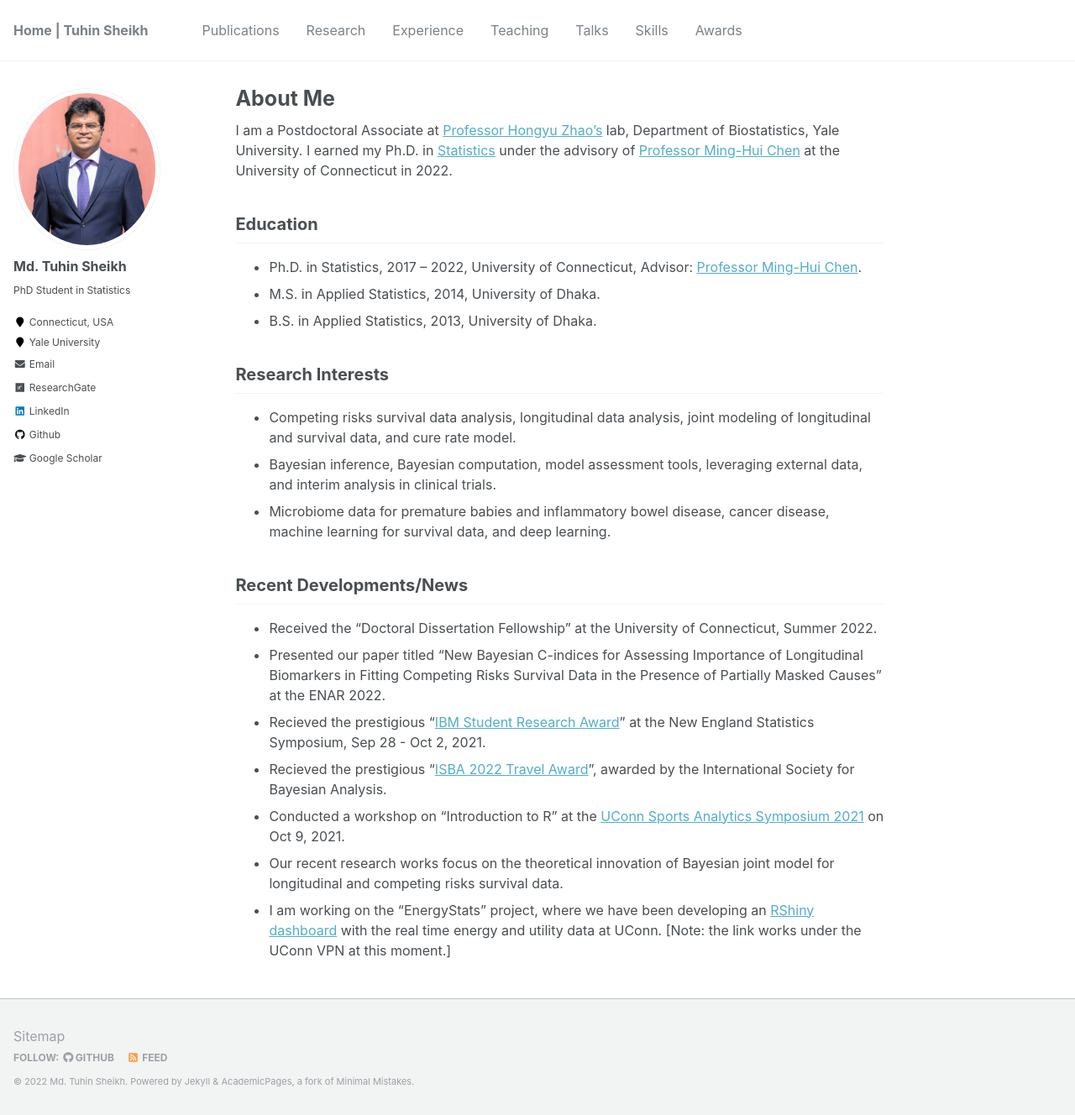
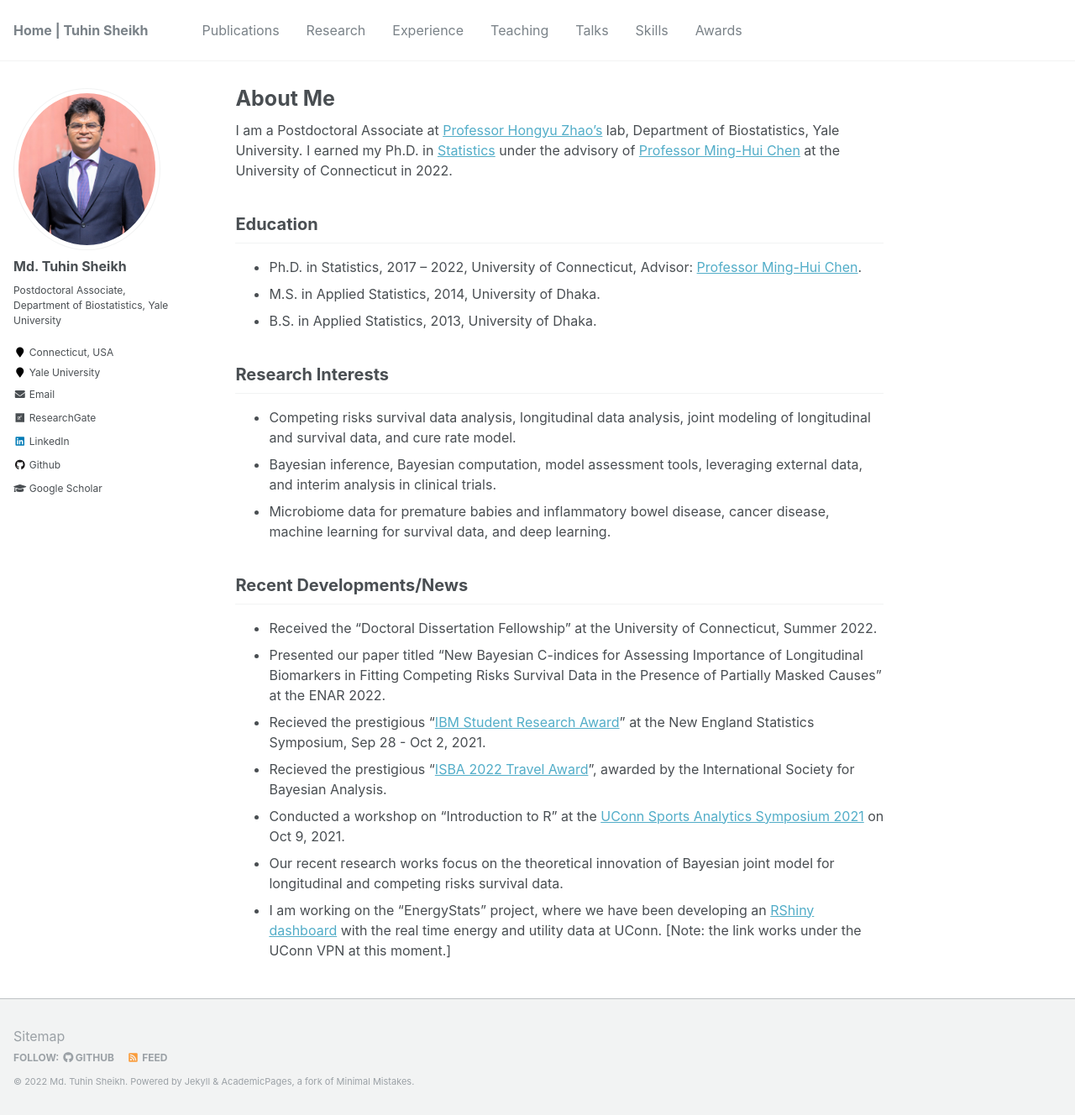
Before and after one commit to mdtuhinsheikh/mdtuhinsheikh.github.io, a Jekyll site: the page built from _pages/about.md, in a window 1280 px wide and 1328 px high. Shown: the whole window at 84% size. Built offline with Jekyll 4.4.1, drawn with Linux system fonts in a browser that asks for light colours.

Commit message:
Update _config.yml

```diff
--- a/_config.yml
+++ b/_config.yml
@@ -82,7 +82,7 @@ analytics:
 author:
   name             : "Md. Tuhin Sheikh"
   avatar           : "sheikh_mdtuhin.jpg"
-  bio              : "PhD Student in Statistics"
+  bio              : "Postdoctoral Associate, Department of Biostatistics, Yale University"
   location         : "Connecticut, USA"
   employer         : "Yale University"
   pubmed           : #""
```
